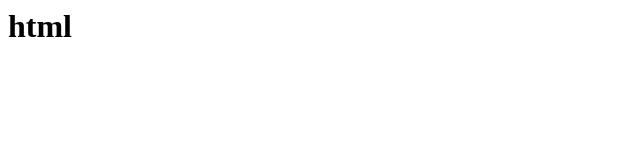
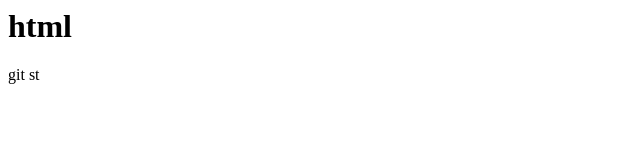
Before and after one commit to hiroshi0828/udemy_git2, a plain HTML site: page index.html in a window 1280 px wide. Shown: the full height of the page, 0-640 px from the left. Drawn offline with Linux system fonts and the light colour scheme.

Commit message:
git st追記Y

```diff
--- a/index.html
+++ b/index.html
@@ -1 +1,2 @@
 <h1>html</h1>
+<p>git st</P>
```
